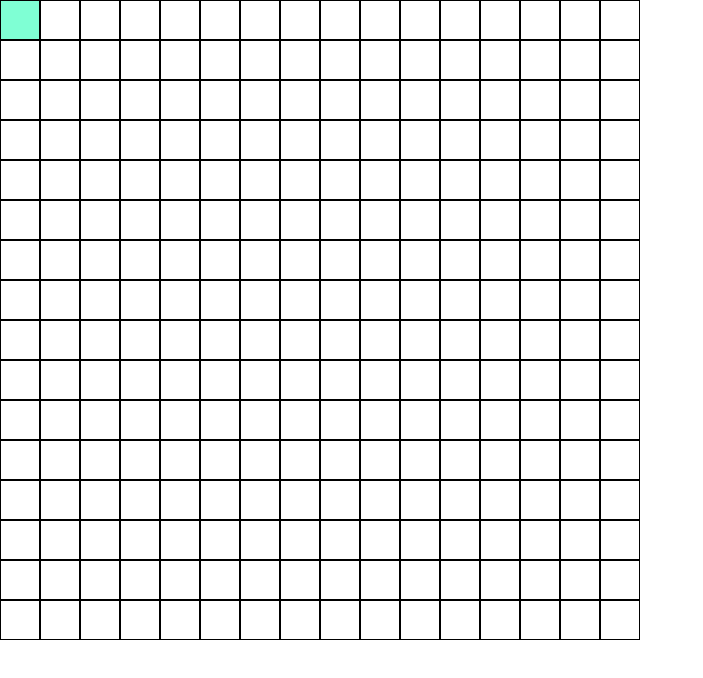
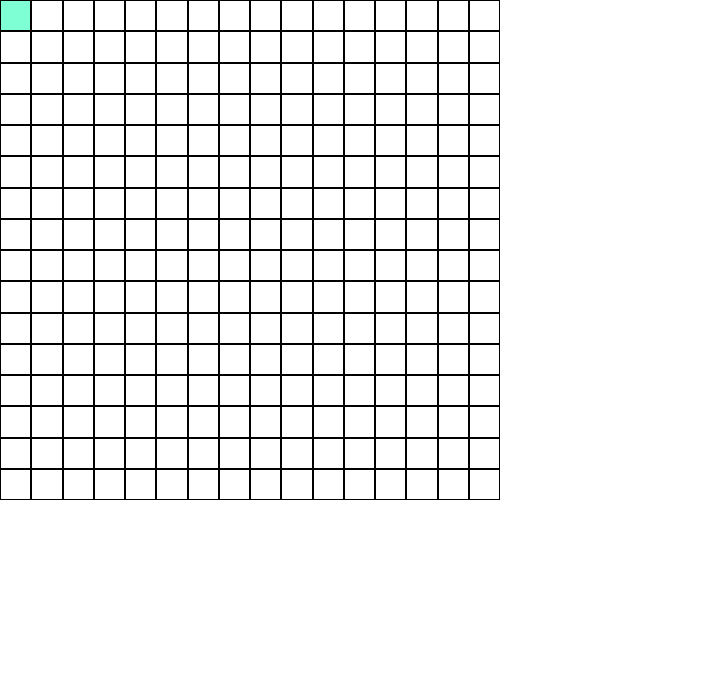
Before and after one commit to dylanjacob76/etch-a-sketch, a plain HTML site: page index.html in a window 1280 px wide. Shown: the whole page, without its empty margins (0-703 px from the left). Drawn offline with Linux system fonts and the light colour scheme.

Commit message:
Refactored create grid function. It now works much more dynamically

```diff
--- a/assets/script.js
+++ b/assets/script.js
@@ -1,31 +1,21 @@
-// loop through div 256(16*16) times *DONE*
-// create a new element every time it loops *DONE*
-// append that element to the grid *DONE*
-// set a width to the grid itself *DONE*
-// use flexbox wrap to style and make the grid not just one line *DONE*
-
-// add hover effect to the gridSqaure class that changes the background color
-// aquamarine
-
-
-
-
-const createGrid = () => {
-  const grid = document.querySelector("#grid");
-
-  for (let i = 0; i < 256; i++) {
-    let sqaure = document.createElement("div");
-    sqaure.classList.add("gridSqaure");
-    sqaure.addEventListener("mouseover", function() {
-      addHover(sqaure);
-    });
-    grid.appendChild(sqaure);
-
+const createGrid = (size) => {
+  const container = document.querySelector("#container");
+  let gridSize = size * size;
+  let sqaureSize = 500/size;
+  for (let i = 0; i < gridSize; i++) {
+    const sqaure = document.createElement("div");
+    sqaure.classList.add("gridSquare");
+    sqaure.setAttribute("style", `width: ${sqaureSize}px; height: ${sqaureSize}px`)
+    sqaure.addEventListener("mouseover", () => createGridHover(sqaure))
+    container.appendChild(sqaure);
   }
 }
 
-const addHover = (square) => {
-  square.classList.add("active");
+const createGridHover = (sqaure) => {
+  sqaure.classList.add("active");
 }
 
-createGrid();
+createGrid(16);
+
+
+// create a button that takes in the createGrid function as a callback and makes the size parameter equal to the prompt
--- a/assets/style.css
+++ b/assets/style.css
@@ -5,22 +5,15 @@
 }
 
 #container {
-
+  max-width: 500px;
+  display: flex;
+  flex-wrap: wrap;
 }
 
-#grid {
- width: 640px;
- display: flex;
- flex-wrap: wrap;
-}
-
-.gridSqaure {
-  width: 40px;
-  height: 40px;
+.gridSquare {
   border: 1px solid black;
 }
 
 .active {
   background-color: aquamarine;
-  transition-duration: all 0.5s ease;
 }
--- a/index.html
+++ b/index.html
@@ -8,9 +8,7 @@
   <title>Etch-a-Sketch</title>
 </head>
 <body>
-  <div id="container">
-    <div id="grid"></div>
-  </div>
+  <div id="container"></div>
   <script src="./assets/script.js"></script>
 </body>
 </html>
```
